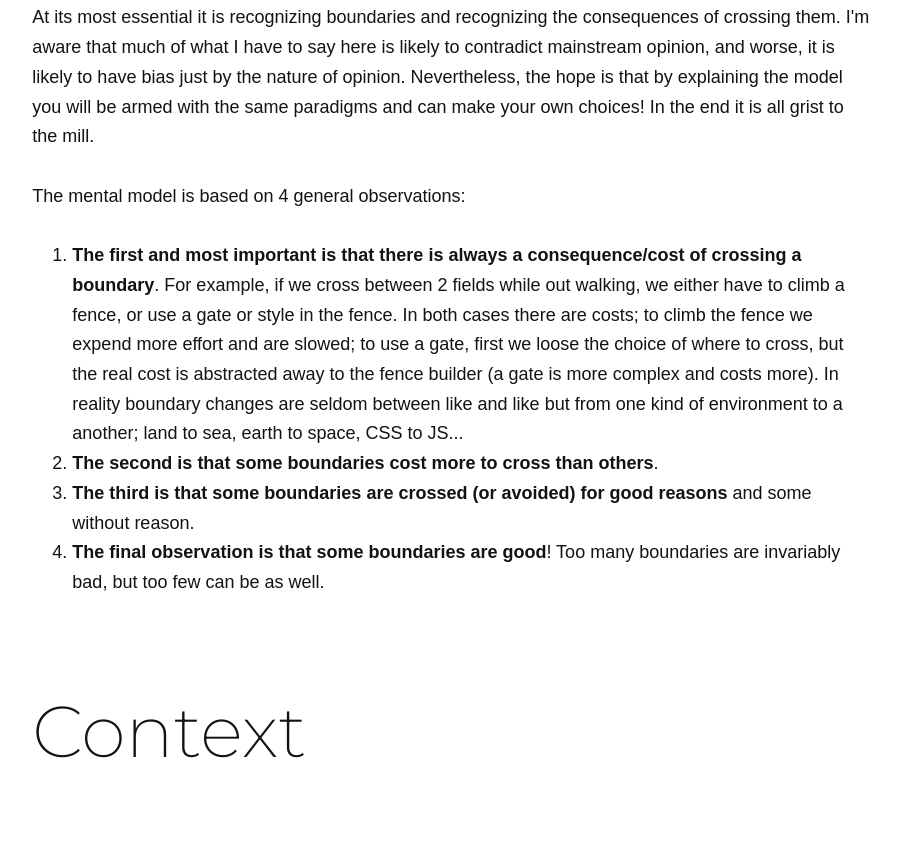
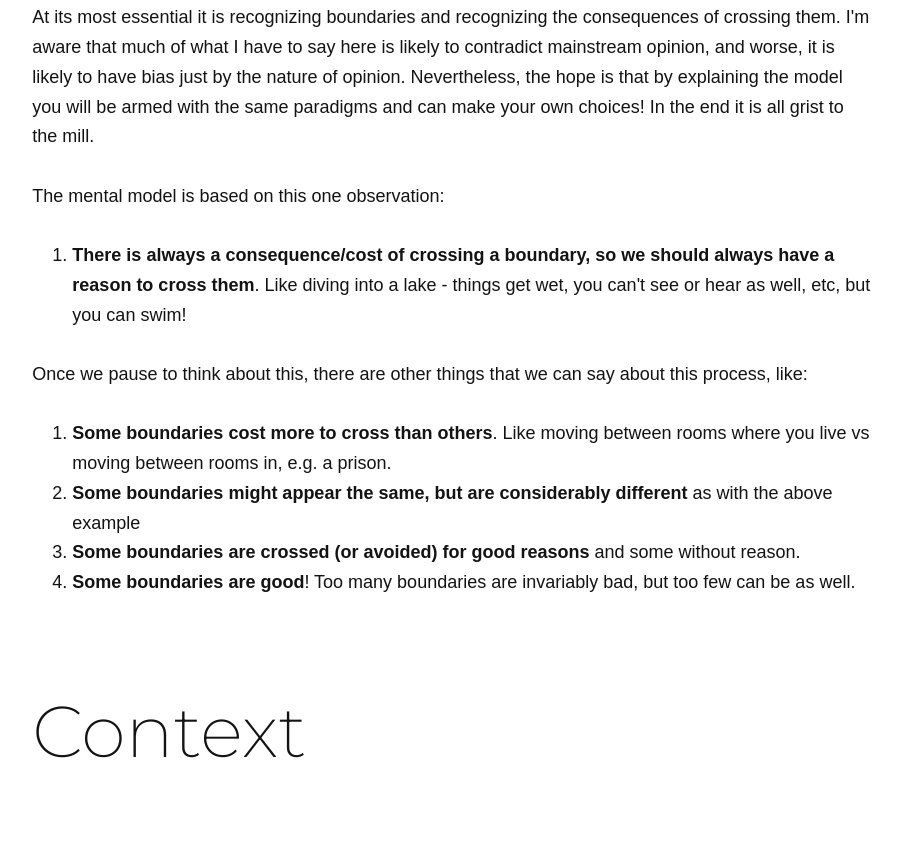
Before and after one commit to S-unya/zero-context, a Gatsby site: page /blog/TriangleOfForces in a window 1280 px wide. Shown: the part 977-1820 px from the top of the page, without its empty margins (136-1038 px from the left). Built offline with nearby package versions, Linux system fonts and the light colour scheme; Gatsby itself is replaced by a stand-in of ours; some packages are replaced by stand-ins of ours.

```diff
--- a/src/pages/blog/TriangleOfForces.md
+++ b/src/pages/blog/TriangleOfForces.md
@@ -10,12 +10,16 @@
 
 At its most essential it is recognizing boundaries and recognizing the consequences of crossing them. I'm aware that much of what I have to say here is likely to contradict mainstream opinion, and worse, it is likely to have bias just by the nature of opinion. Nevertheless, the hope is that by explaining the model you will be armed with the same paradigms and can make your own choices! In the end it is all grist to the mill.
 
-The mental model is based on 4 general observations:
+The mental model is based on this one observation:
 
-1. **The first and most important is that there is always a consequence/cost of crossing a boundary**. For example, if we cross between 2 fields while out walking, we either have to climb a fence, or use a gate or style in the fence. In both cases there are costs; to climb the fence we expend more effort and are slowed; to use a gate, first we loose the choice of where to cross, but the real cost is abstracted away to the fence builder (a gate is more complex and costs more). In reality boundary changes are seldom between like and like but from one kind of environment to a another; land to sea, earth to space, CSS to JS...
-2. **The second is that some boundaries cost more to cross than others**.
-3. **The third is that some boundaries are crossed (or avoided) for good reasons** and some without reason.
-4. **The final observation is that some boundaries are good**! Too many boundaries are invariably bad, but too few can be as well.
+1. **There is always a consequence/cost of crossing a boundary, so we should always have a reason to cross them**. Like diving into a lake - things get wet, you can't see or hear as well, etc, but you can swim!
+
+Once we pause to think about this, there are other things that we can say about this process, like:
+
+1. **Some boundaries cost more to cross than others**. Like moving between rooms where you live vs moving between rooms in, e.g. a prison.
+2. **Some boundaries might appear the same, but are considerably different** as with the above example
+3. **Some boundaries are crossed (or avoided) for good reasons** and some without reason.
+4. **Some boundaries are good**! Too many boundaries are invariably bad, but too few can be as well.
 
 ## Context
 
@@ -31,6 +35,7 @@
 6. It separates the concerns of style from structural markup (caveats!)
 7. It gzips really nicely
 8. It caches really nicely
+9. It is really, really easy to make animations
 
 ...but
 
@@ -38,7 +43,7 @@
 
 And wasteful. And confusing.
 
-There are plenty of people willing to wail upon CSS, so I don't need to, but I remember when CSS was introduced; the initial party-like euphoria of having a way to separate style from markup (Separation of Concerns, good boundaries) and more granular style control... Pretty soon we all woke up to the hangover of giant CSS files and 10 part selectors. We started to notice that far from SoC, our CSS was actually mirroring the structure of our HTML. We lost sight of all those good points and flexibility and cried about all our headaches.
+There is plenty said about the shortfalls of CSS, but I remember when CSS was introduced; the initial party-like euphoria of having a way to separate style from markup (Separation of Concerns, good boundaries) and more granular style control. Of course soon we woke up to the hangover of giant CSS files and 10 part selectors. Far from Separation of Concerns, our CSS was actually mirroring the structure of our HTML. We lost sight of all those good points and flexibility and life was all about headaches.
 
 Nevertheless if we look closely, largely speaking all our problems - the hard bits of CSS - arise from the following 3 things (in descending order of impact):
 
```
